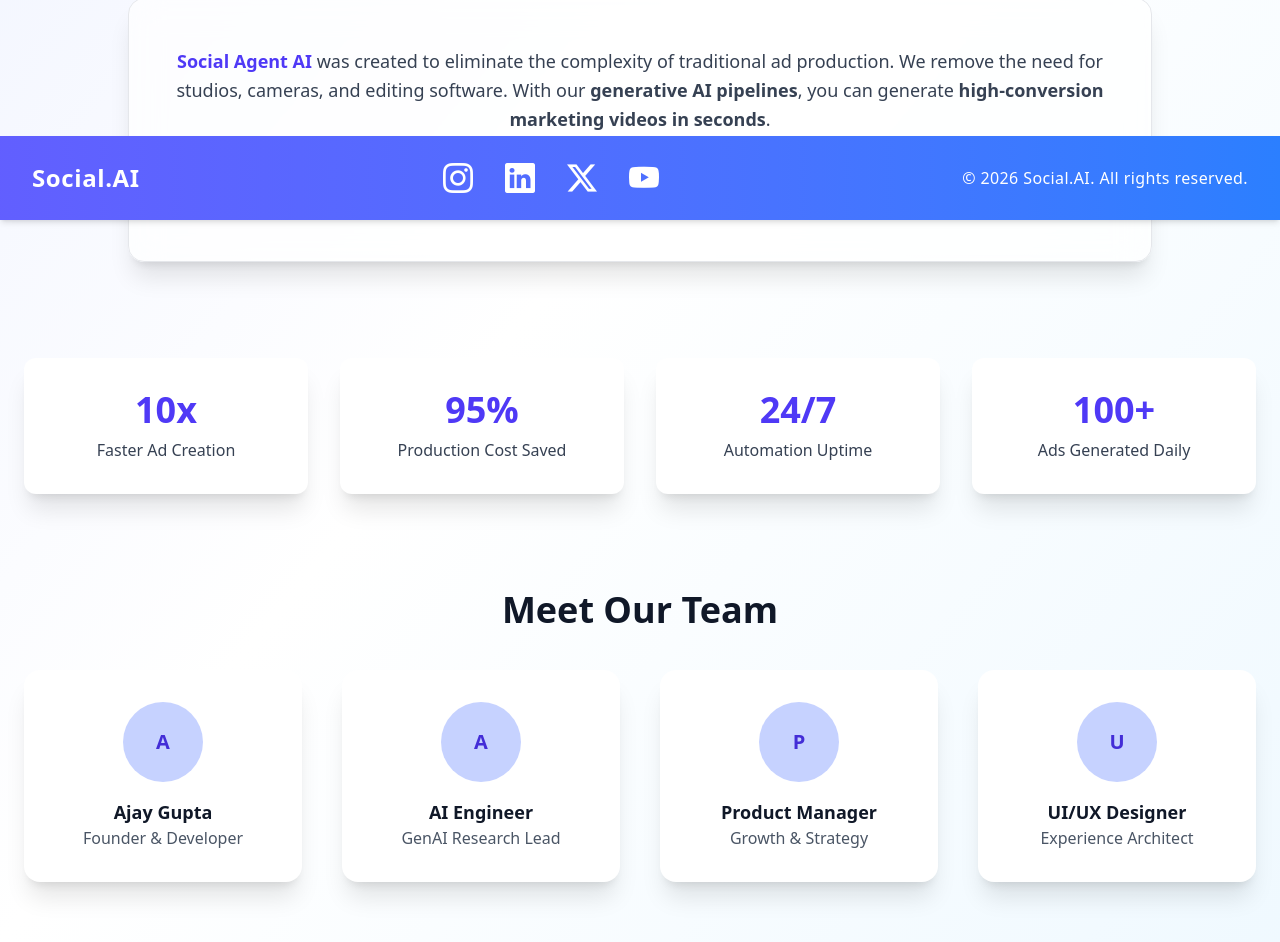
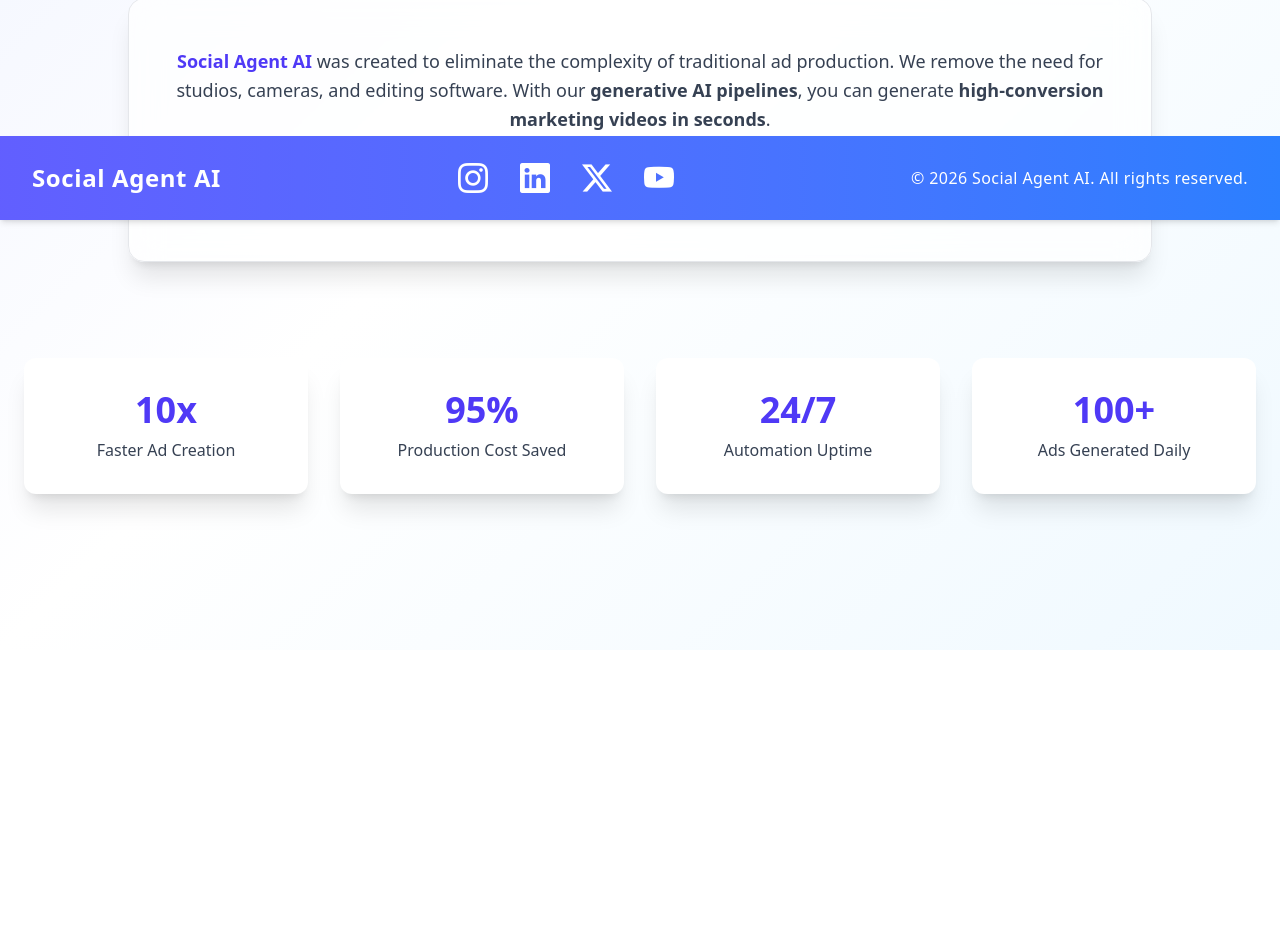
Before and after one commit to guptaajay2002/Social-Agent-UI, a React (Vite) app in the folder frontend/my-react-app/: page /about in a window 1280 px wide. Shown: the part 580-1522 px from the top of the page. After the commit the page ends 1230 px from the top, so only its background shows below. Built offline with nearby package versions, Linux system fonts and the light colour scheme.

Commit message:
Updated project configuration and fixes

```diff
--- a/frontend/my-react-app/src/components/Footer.jsx
+++ b/frontend/my-react-app/src/components/Footer.jsx
@@ -5,7 +5,7 @@
 
         {/* Left Section - Brand */}
         <h2 className="text-2xl font-extrabold tracking-wide mb-6 md:mb-0 hover:scale-105 transition-transform duration-300">
-          Social.AI
+          Social Agent AI
         </h2>
 
         {/* Center Section - Social Icons */}
@@ -13,7 +13,7 @@
 
           {/* Instagram */}
           <a
-            href="https://instagram.com"
+            href=" "
             target="_blank"
             rel="noopener noreferrer"
             className="transition transform hover:scale-125 hover:text-pink-300 relative group"
@@ -26,7 +26,7 @@
 
           {/* LinkedIn */}
           <a
-            href="https://linkedin.com"
+            href=" "
             target="_blank"
             rel="noopener noreferrer"
             className="transition transform hover:scale-125 hover:text-blue-300 relative group"
@@ -39,7 +39,7 @@
 
           {/* Twitter / X */}
           <a
-            href="https://twitter.com"
+            href=" "
             target="_blank"
             rel="noopener noreferrer"
             className="transition transform hover:scale-125 hover:text-gray-200 relative group"
@@ -52,7 +52,7 @@
 
           {/* YouTube */}
           <a
-            href="https://youtube.com"
+            href=" "
             target="_blank"
             rel="noopener noreferrer"
             className="transition transform hover:scale-125 hover:text-red-300 relative group"
@@ -67,7 +67,7 @@
 
         {/* Right Section - Copyright */}
         <p className="mt-6 md:mt-0 text-md font-medium tracking-wide">
-          © {new Date().getFullYear()} Social.AI. All rights reserved.
+          © {new Date().getFullYear()} Social Agent AI. All rights reserved.
         </p>
 
       </div>
--- a/frontend/my-react-app/src/components/Navbar.jsx
+++ b/frontend/my-react-app/src/components/Navbar.jsx
@@ -7,7 +7,7 @@
       <div className="max-w-6xl mx-auto flex justify-between items-center p-4">
         <h1 className="text-2xl font-bold text-indigo-600 cursor-pointer">
           <ScrollLink to="hero" smooth duration={600} offset={-80}>
-            Social.AI
+            Social Agent AI
           </ScrollLink>
         </h1>
 
--- a/frontend/my-react-app/src/pages/About.jsx
+++ b/frontend/my-react-app/src/pages/About.jsx
@@ -52,7 +52,7 @@
 
           <p className="text-gray-700 text-lg leading-relaxed mt-5">
             From product photography to branded storytelling, our platform delivers
-            automation at scale—helping entrepreneurs, creators, and brands grow faster
+            automation at scale - helping entrepreneurs, creators, and brands grow faster
             in today’s competitive digital economy.
           </p>
         </div>
@@ -77,32 +77,6 @@
           ))}
         </div>
 
-        {/* ===================== TEAM SECTION ===================== */}
-        <h3 className="text-4xl font-bold mb-10 text-gray-900">
-          Meet Our Team
-        </h3>
-
-        <div className="grid sm:grid-cols-2 md:grid-cols-4 gap-10">
-          {[
-            { name: "Ajay Gupta", role: "Founder & Developer" },
-            { name: "AI Engineer", role: "GenAI Research Lead" },
-            { name: "Product Manager", role: "Growth & Strategy" },
-            { name: "UI/UX Designer", role: "Experience Architect" },
-          ].map((member, i) => (
-            <div
-              key={i}
-              className="bg-white shadow-xl rounded-2xl p-8 hover:scale-105 transition-all duration-300 text-center"
-            >
-              <div className="w-20 h-20 rounded-full bg-indigo-200 mx-auto mb-4 flex items-center justify-center text-indigo-700 font-bold text-xl">
-                {member.name.charAt(0)}
-              </div>
-              <h4 className="text-lg font-bold text-gray-900">
-                {member.name}
-              </h4>
-              <p className="text-gray-600">{member.role}</p>
-            </div>
-          ))}
-        </div>
 
       </div>
     </section>
--- a/frontend/my-react-app/src/pages/Pricing.jsx
+++ b/frontend/my-react-app/src/pages/Pricing.jsx
@@ -10,16 +10,16 @@
   const plans = [
     {
       name: "Pro",
-      monthly: 1499,
-      yearly: Math.round(1499 * 12 * 0.8),
-      features: ["3 users", "AI captions", "Scheduling", "Email support"],
+      monthly: 5999,
+      yearly: Math.round(5999 * 12 * 0.9),
+      features: ["2 Accounts Handling", "AI Captions Generation", "Post Scheduling", "Email Support"],
       popular: true,
     },
     {
       name: "Business",
-      monthly: 4999,
-      yearly: Math.round(4999 * 12 * 0.8),
-      features: ["10 users", "All features", "Priority support"],
+      monthly: 9999,
+      yearly: Math.round(9999 * 12 * 0.9),
+      features: [ "All Features Of Pro", ,"Premium Ads Quality","5 Accounts Handling","Priority Support"],
       popular: false,
     },
   ];
@@ -76,7 +76,7 @@
           </span>
 
           <span className="ml-2 bg-green-100 text-green-700 text-xs font-bold px-3 py-1 rounded-full">
-            SAVE 20%
+            SAVE 10%
           </span>
         </div>
 
@@ -100,7 +100,7 @@
                   <span className="text-base font-medium text-gray-600">/{billing === "monthly" ? "mo" : "yr"}</span>
                 </div>
 
-                {billing === "yearly" && <p className="text-green-600 text-sm mb-4">Billed yearly — Save 20%</p>}
+                {billing === "yearly" && <p className="text-green-600 text-sm mb-4">Billed yearly — Save 10%</p>}
 
                 <ul className="text-gray-700 space-y-2 mb-6 text-left max-w-xs mx-auto">
                   {plan.features.map((f) => (
@@ -138,7 +138,7 @@
                   ["Auto Scheduling", true, true],
                   ["Multi-Platform Posting", true, true],
                   ["Advanced Analytics", false, true],
-                  ["Team Members", "3 Users", "10 Users"],
+                  ["Account Handling", "2 Accounts", "5 Accounts"],
                   ["Priority Support", false, true],
                   ["API & Automation (n8n)", false, true],
                 ].map(([feature, pro, business], i) => (
```
